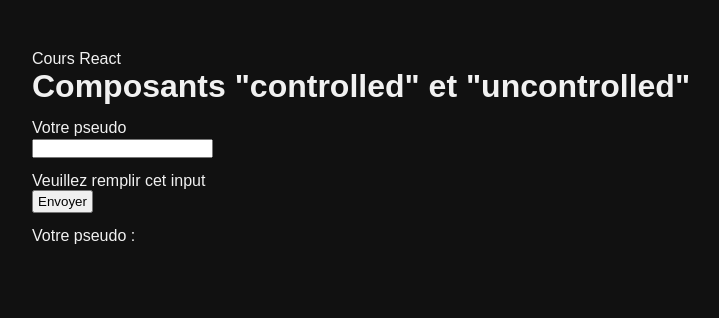
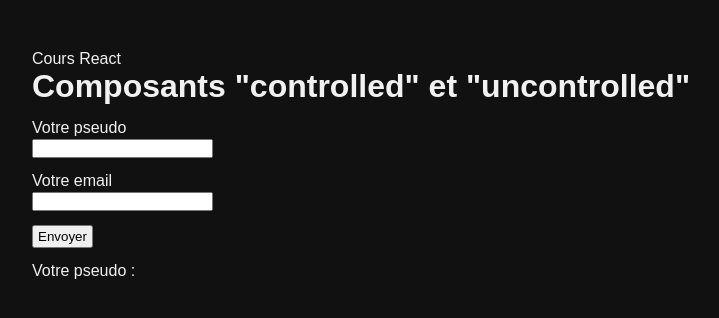
Before and after one commit to Benalta7892/React, a React (Vite) app in the folder 3.Les-bases-de-React/: page / in a window 1280 px wide. Shown: the top 318 px of the page, without its empty margins (208-927 px from the left). Built offline with nearby package versions, Linux system fonts and the light colour scheme.

Commit message:
Les Inputs incontrolles

```diff
--- a/3.Les-bases-de-React/src/lessons/14.Controlled-uncontrolled-inputs/Container.jsx
+++ b/3.Les-bases-de-React/src/lessons/14.Controlled-uncontrolled-inputs/Container.jsx
@@ -8,13 +8,27 @@
     setState(e.target.value);
   }
 
+  function handleSubmit(e) {
+    e.preventDefault();
+
+    console.log(state);
+
+    console.log(emailRef.current.value);
+  }
+
+  const emailRef = useRef();
+
   return (
     <div>
       <h1>Composants "controlled" et "uncontrolled"</h1>
-      <form>
+      <form onSubmit={handleSubmit}>
         <label htmlFor="pseudo">Votre pseudo</label>
         <input onChange={handleInput} type="text" id="pseudo" value={state} />
-        {!state && <p>Veuillez remplir cet input</p>}
+        {/* {!state && <p>Veuillez remplir cet input</p>} */}
+
+        <label htmlFor="email">Votre email</label>
+        <input ref={emailRef} type="email" id="email" />
+
         <button>Envoyer</button>
         <p>Votre pseudo : {state}</p>
       </form>
```
